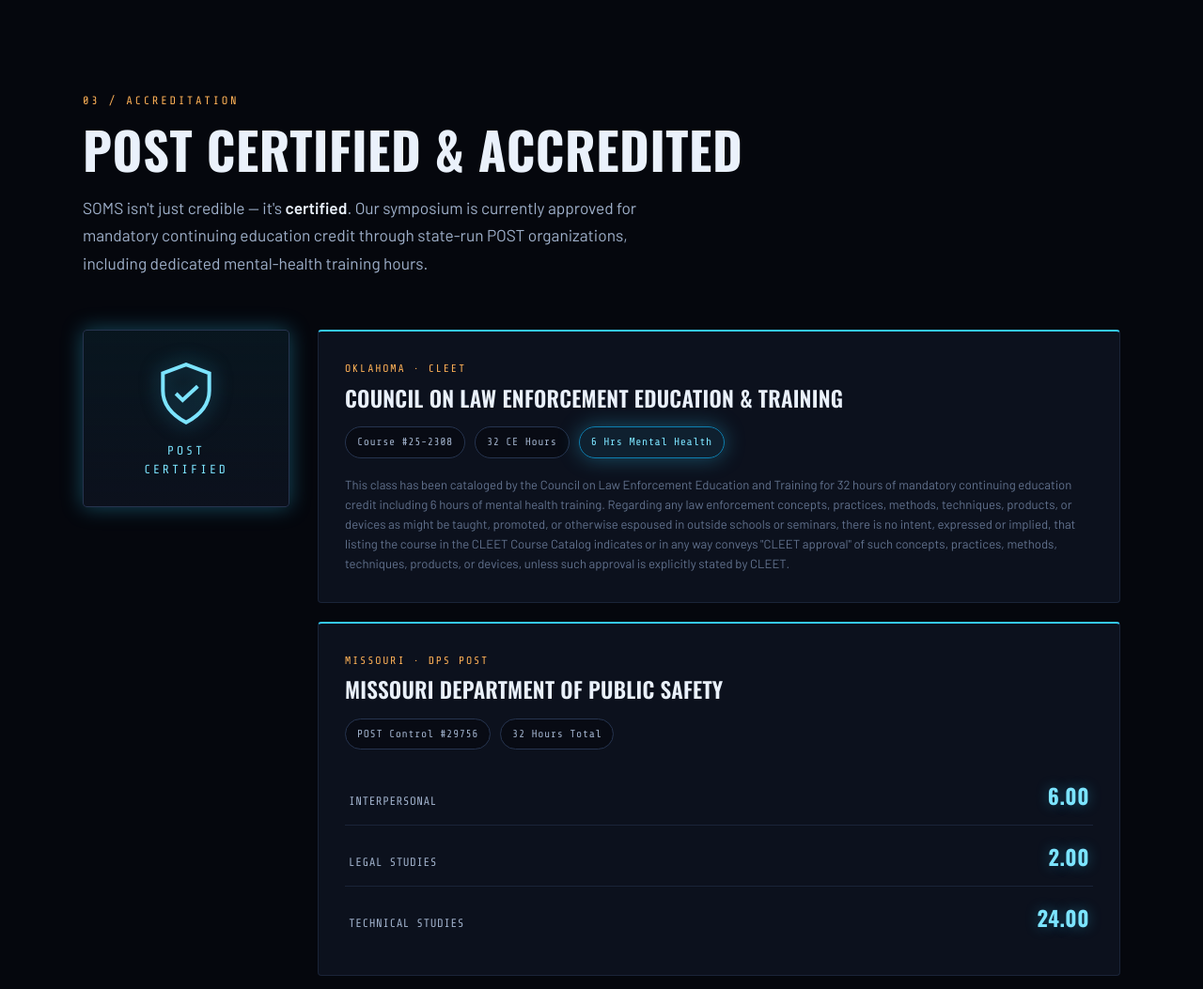
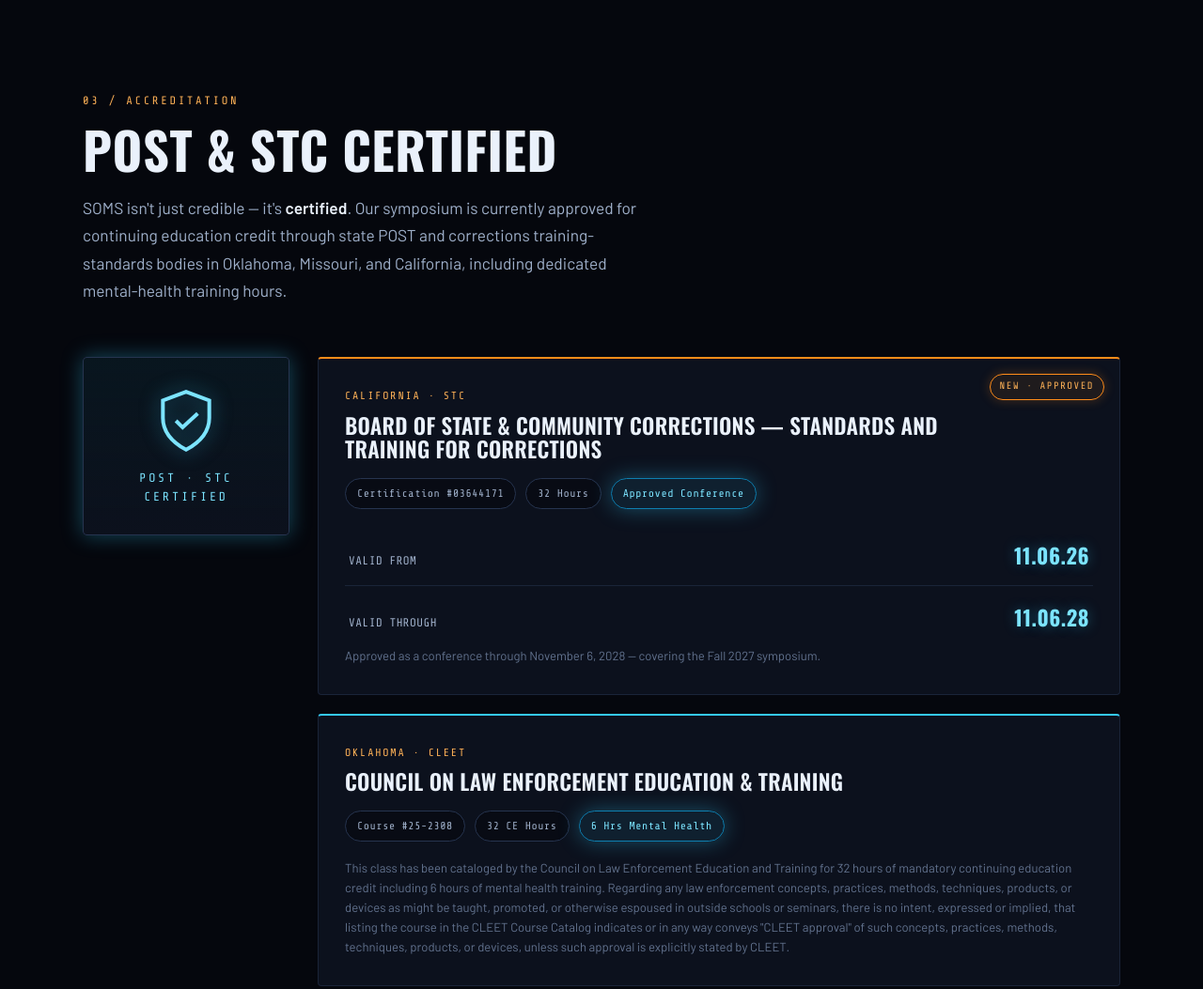
Before and after one commit to exhonorated999/soms-symposium, a plain HTML site: page index.html in a window 1280 px wide. Shown: the part 3660-4713 px from the top of the page at 94% size. Drawn offline with nearby package versions, Linux system fonts and the light colour scheme.

Commit message:
Add California STC approval (#03644171) to accreditation

```diff
--- a/index.html
+++ b/index.html
@@ -305,12 +305,12 @@
     <section class="section" id="certified">
       <div class="section__head reveal">
         <span class="kicker mono">03 / Accreditation</span>
-        <h2 class="section__title">POST Certified &amp; Accredited</h2>
+        <h2 class="section__title">POST &amp; STC Certified</h2>
         <p class="section__intro">
           SOMS isn't just credible — it's <strong>certified</strong>. Our symposium
-          is currently approved for mandatory continuing education credit through
-          state-run POST organizations, including dedicated mental-health training
-          hours.
+          is currently approved for continuing education credit through state POST
+          and corrections training-standards bodies in Oklahoma, Missouri, and
+          California, including dedicated mental-health training hours.
         </p>
       </div>
 
@@ -320,11 +320,30 @@
             <path d="M12 2 4 5v6c0 5 3.4 8.5 8 11 4.6-2.5 8-6 8-11V5l-8-3Z"/>
             <path d="m8.5 12 2.3 2.3L16 9.5"/>
           </svg>
-          <span class="mono">POST<br/>CERTIFIED</span>
+          <span class="mono">POST · STC<br/>CERTIFIED</span>
         </div>
 
         <div class="accred__cards">
-          <article class="accred__card reveal">
+          <article class="accred__card accred__card--new reveal">
+            <div class="accred__ribbon mono">NEW · Approved</div>
+            <div class="accred__state mono">California · STC</div>
+            <h3>Board of State &amp; Community Corrections — Standards and Training for Corrections</h3>
+            <div class="accred__meta">
+              <span class="chip">Certification #03644171</span>
+              <span class="chip">32 Hours</span>
+              <span class="chip chip--accent">Approved Conference</span>
+            </div>
+            <ul class="accred__hours">
+              <li><span class="mono">Valid From</span><span class="accred__num">11.06.26</span></li>
+              <li><span class="mono">Valid Through</span><span class="accred__num">11.06.28</span></li>
+            </ul>
+            <p class="accred__fine">
+              Approved as a conference through November 6, 2028 — covering the Fall
+              2027 symposium.
+            </p>
+          </article>
+
+          <article class="accred__card reveal" data-delay="1">
             <div class="accred__state mono">Oklahoma · CLEET</div>
             <h3>Council on Law Enforcement Education &amp; Training</h3>
             <div class="accred__meta">
@@ -346,7 +365,7 @@
             </p>
           </article>
 
-          <article class="accred__card reveal" data-delay="1">
+          <article class="accred__card reveal" data-delay="2">
             <div class="accred__state mono">Missouri · DPS POST</div>
             <h3>Missouri Department of Public Safety</h3>
             <div class="accred__meta">
--- a/styles.css
+++ b/styles.css
@@ -560,9 +560,23 @@ ul { list-style: none; }
 
 .accred__cards { display: grid; gap: 20px; }
 .accred__card {
+  position: relative;
   background: var(--panel); border: 1px solid var(--line);
   border-top: 2px solid var(--cyan); border-radius: var(--radius);
   padding: 30px 28px;
+}
+.accred__card--new { border-top-color: var(--amber); }
+.accred__card--new h3 { padding-right: 130px; }
+.accred__ribbon {
+  position: absolute; top: 16px; right: 16px;
+  font-size: 0.66rem; letter-spacing: 0.14em; text-transform: uppercase;
+  color: var(--amber-bri); border: 1px solid var(--amber);
+  padding: 4px 10px; border-radius: 40px; background: rgba(255,140,26,0.08);
+  box-shadow: 0 0 12px rgba(255,140,26,0.25);
+}
+@media (max-width: 680px) {
+  .accred__card--new h3 { padding-right: 0; }
+  .accred__ribbon { position: static; display: inline-block; margin-bottom: 12px; }
 }
 .accred__state {
   font-size: 0.72rem; letter-spacing: 0.16em; text-transform: uppercase;
```
Also changed, not shown: 1 other file.
